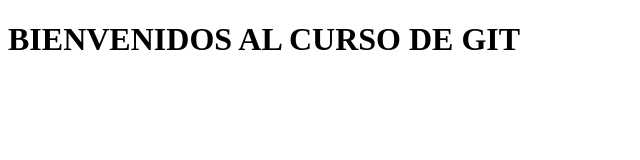
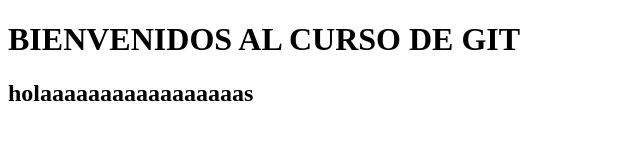
Before and after one commit to maquinax7/VER, a plain HTML site: page index.html in a window 1280 px wide. Shown: the whole page, without its empty margins (0-640 px from the left). Drawn offline with Linux system fonts and the light colour scheme.

Commit message:
mi mensaje del commit

```diff
--- a/index.html
+++ b/index.html
@@ -5,6 +5,7 @@
 </head>
 <body>
 	<h1>BIENVENIDOS AL CURSO DE GIT</H1>
+	<h2>holaaaaaaaaaaaaaaaaas</h2>
 
 </body>
 </html>
```
